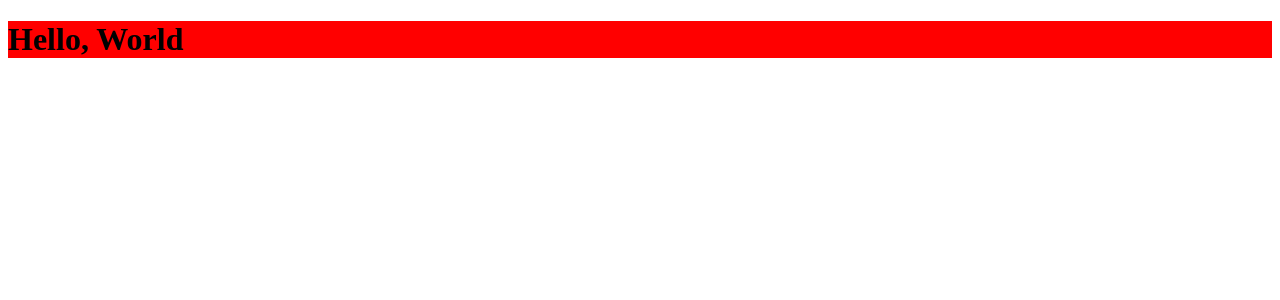
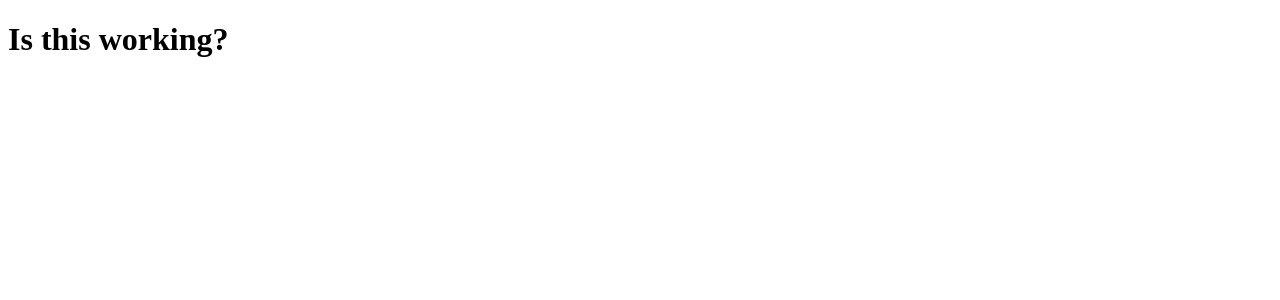
Before and after one commit to willdarkins/the_scroll_down, a React (Create React App) app in the folder client/: page / in a window 1280 px wide. Shown: the top 300 px of the page. Built offline with nearby package versions, Linux system fonts and the light colour scheme.

Commit message:
reverted files back to original state

```diff
--- a/client/public/index.html
+++ b/client/public/index.html
@@ -19,7 +19,6 @@
       Notice the use of %PUBLIC_URL% in the tags above.
       It will be replaced with the URL of the `public` folder during the build.
       Only files inside the `public` folder can be referenced from the HTML.
-
       Unlike "/favicon.ico" or "favicon.ico", "%PUBLIC_URL%/favicon.ico" will
       work correctly both with client-side routing and a non-root public URL.
       Learn how to configure a non-root public URL by running `npm run build`.
@@ -32,10 +31,8 @@
     <!--
       This HTML file is a template.
       If you open it directly in the browser, you will see an empty page.
-
       You can add webfonts, meta tags, or analytics to this file.
       The build step will place the bundled scripts into the <body> tag.
-
       To begin the development, run `npm start` or `yarn start`.
       To create a production bundle, use `npm run build` or `yarn build`.
     -->
--- a/client/src/App.js
+++ b/client/src/App.js
@@ -1,16 +1,10 @@
+
 import React from 'react'
-import styled from 'styled-components';
 
-const AppStyles = styled.div`
-  background-color: red;
-`
-
-function App() {
+export default function App() {
   return (
-    <AppStyles>
-      <h1>Hello, World</h1>
-    </AppStyles>
+    <>
+     <h1>Is this working?</h1>
+    </>
   )
 }
-
-export default App
```
Also changed, not shown: client/src/index.js (line endings or trailing spaces).
